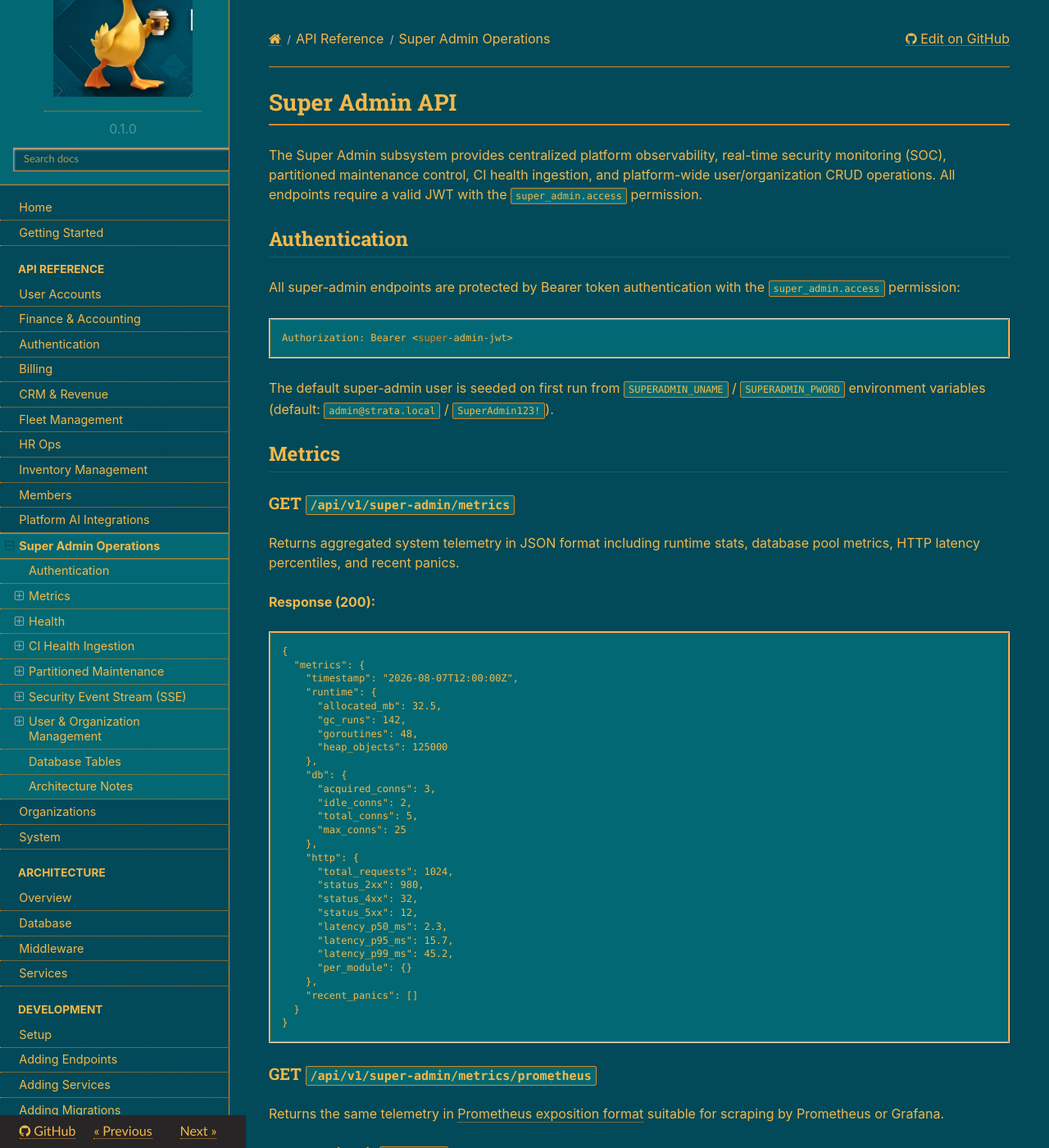
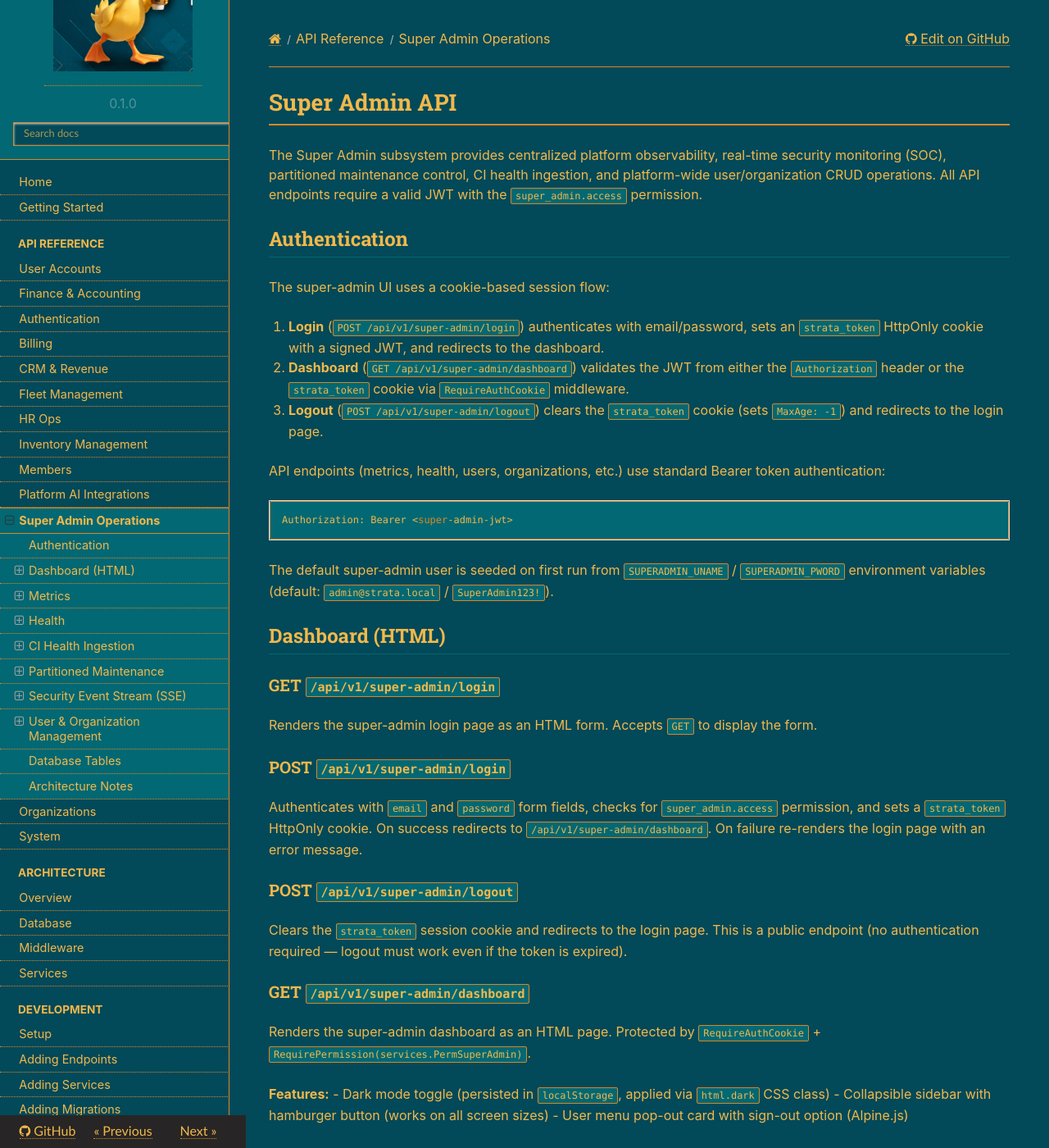
Before and after one commit to patiHash1/Strata-prototype, an MkDocs documentation site: the page built from documentation/api/super-admin.md, in a window 1280 px wide and 1400 px high. Shown: the whole window at 82% size. Built offline with MkDocs 1.6.1, drawn with Linux system fonts in a browser that asks for light colours; nearby versions of some CDN libraries.

Commit message:
upaded documentation for super-admin

````diff
--- a/documentation/api/super-admin.md
+++ b/documentation/api/super-admin.md
@@ -1,16 +1,45 @@
 # Super Admin API
 
-The Super Admin subsystem provides centralized platform observability, real-time security monitoring (SOC), partitioned maintenance control, CI health ingestion, and platform-wide user/organization CRUD operations. All endpoints require a valid JWT with the `super_admin.access` permission.
+The Super Admin subsystem provides centralized platform observability, real-time security monitoring (SOC), partitioned maintenance control, CI health ingestion, and platform-wide user/organization CRUD operations. All API endpoints require a valid JWT with the `super_admin.access` permission.
 
 ## Authentication
 
-All super-admin endpoints are protected by Bearer token authentication with the `super_admin.access` permission:
+The super-admin UI uses a cookie-based session flow:
+
+1. **Login** (`POST /api/v1/super-admin/login`) authenticates with email/password, sets an `strata_token` HttpOnly cookie with a signed JWT, and redirects to the dashboard.
+2. **Dashboard** (`GET /api/v1/super-admin/dashboard`) validates the JWT from either the `Authorization` header or the `strata_token` cookie via `RequireAuthCookie` middleware.
+3. **Logout** (`POST /api/v1/super-admin/logout`) clears the `strata_token` cookie (sets `MaxAge: -1`) and redirects to the login page.
+
+API endpoints (metrics, health, users, organizations, etc.) use standard Bearer token authentication:
 
 ```http
 Authorization: Bearer <super-admin-jwt>
 ```
 
 The default super-admin user is seeded on first run from `SUPERADMIN_UNAME` / `SUPERADMIN_PWORD` environment variables (default: `admin@strata.local` / `SuperAdmin123!`).
+
+## Dashboard (HTML)
+
+### GET `/api/v1/super-admin/login`
+
+Renders the super-admin login page as an HTML form. Accepts `GET` to display the form.
+
+### POST `/api/v1/super-admin/login`
+
+Authenticates with `email` and `password` form fields, checks for `super_admin.access` permission, and sets a `strata_token` HttpOnly cookie. On success redirects to `/api/v1/super-admin/dashboard`. On failure re-renders the login page with an error message.
+
+### POST `/api/v1/super-admin/logout`
+
+Clears the `strata_token` session cookie and redirects to the login page. This is a public endpoint (no authentication required — logout must work even if the token is expired).
+
+### GET `/api/v1/super-admin/dashboard`
+
+Renders the super-admin dashboard as an HTML page. Protected by `RequireAuthCookie` + `RequirePermission(services.PermSuperAdmin)`.
+
+**Features:**
+- Dark mode toggle (persisted in `localStorage`, applied via `html.dark` CSS class)
+- Collapsible sidebar with hamburger button (works on all screen sizes)
+- User menu pop-out card with sign-out option (Alpine.js)
 
 ## Metrics
 
````
Also changed, not shown: README.md (+36 -4 lines), documentation/architecture/middleware.md (+32 -2 lines), documentation/architecture/overview.md (+11 -1 lines), documentation/development/adding-endpoints.md (+7 -2 lines), documentation/getting-started.md (+1 -1 lines).
